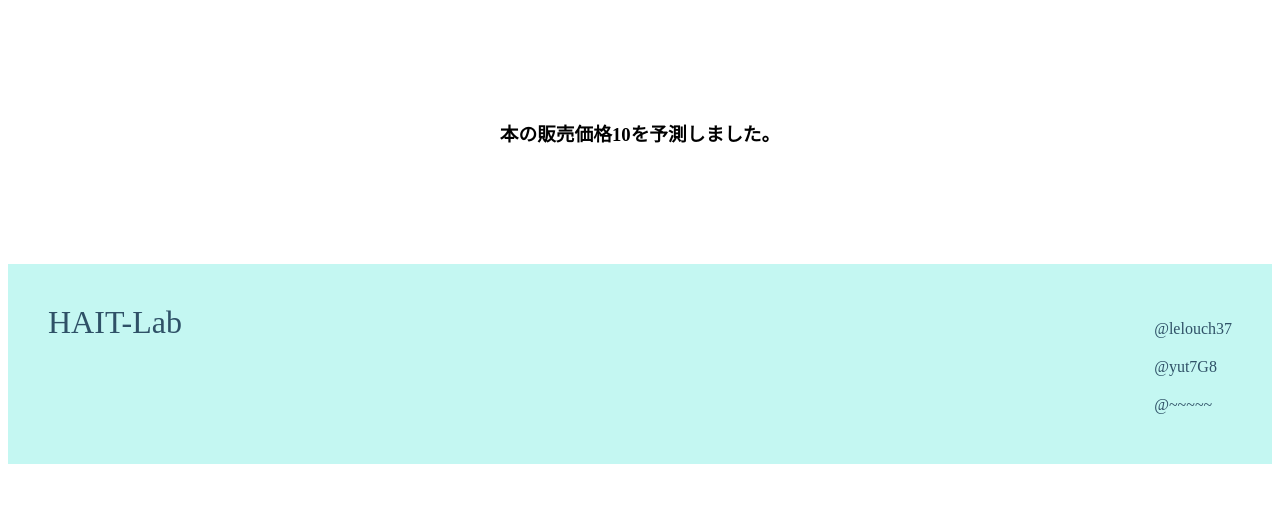
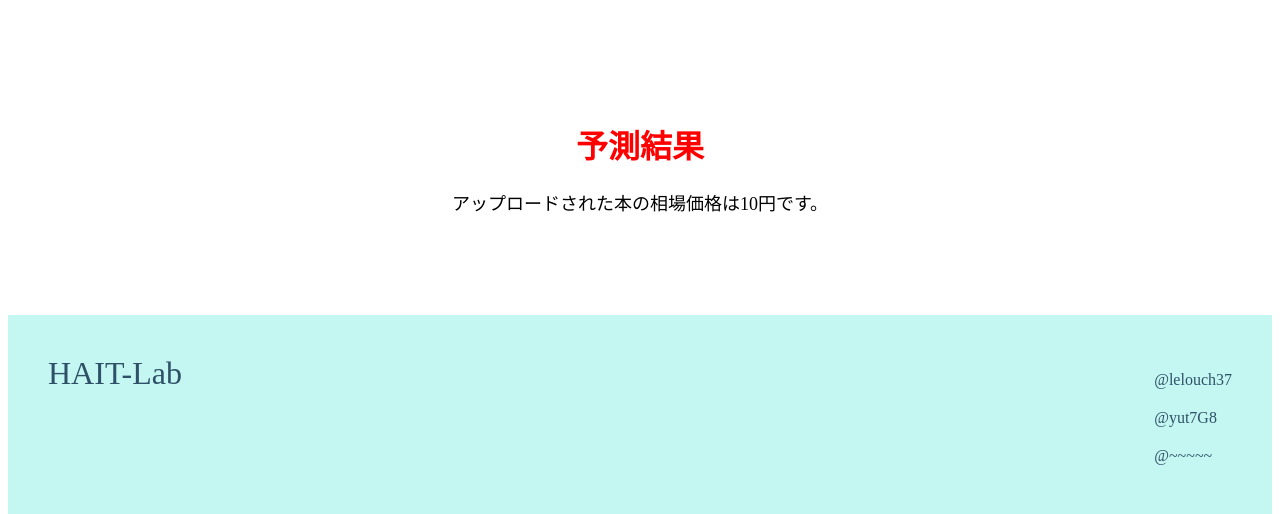
Before and after one commit to yut7G8/finalDevelop, a Flask app: template app/templates/result.html in a window 1280 px wide. Shown: the part 98-612 px from the top of the page. Run offline with Flask 2, Linux system fonts and the light colour scheme; the template is opened without the code that fills it: most values are stand-ins (such as "Sample title", 1, 10 or a date in 2020).

Commit message:
少しいじりました。

```diff
--- a/app/templates/result.html
+++ b/app/templates/result.html
@@ -1,8 +1,12 @@
 {% extends "layout.html" %}
 {% block content %}
     <!-------- ここを変える ----->
-    <h3>
-        本の販売価格{{ price_lists }}を予測しました。
-    </h3>
+    <html>
+        <head><title>Gチーム最終開発</title></head>
+        <h1><b><font color="red">予測結果</font></b></h1>
+        <body>
+            <font size="4">アップロードされた本の相場価格は{{ price_lists }}円です。</font><br>
+        </body>
+    </html>
     <!--- ------------------- -->
 {% endblock %}
```
